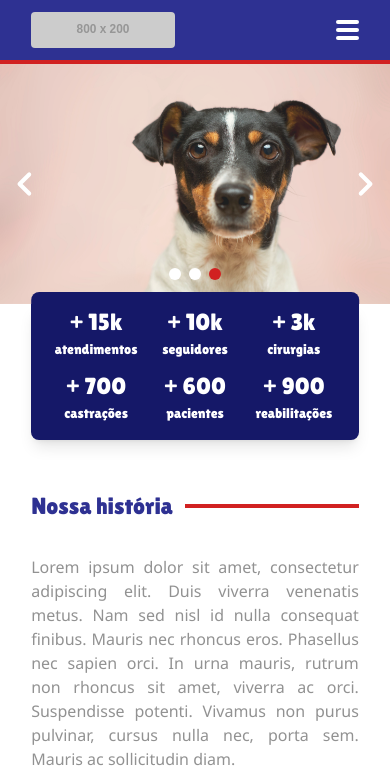
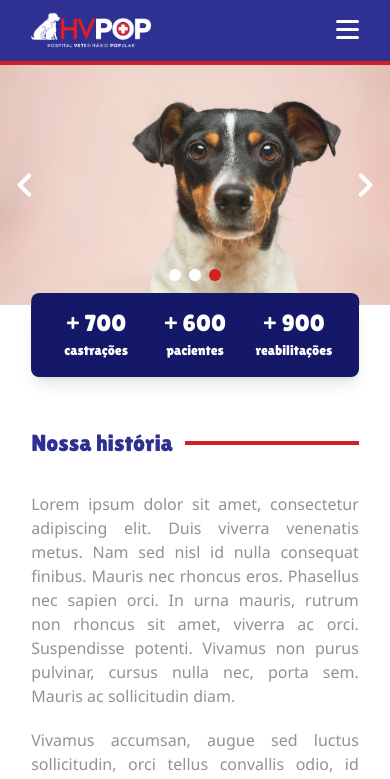
Before and after one commit to icaroboaventura/vet-pop, a React (Vite) app in the folder frontend/: page / in a window 390 px wide. Shown: the top 779 px of the page. Built offline with nearby package versions, Linux system fonts and the light colour scheme.

Commit message:
update navbar and stats

```diff
--- a/frontend/src/Constants/content.json
+++ b/frontend/src/Constants/content.json
@@ -14,7 +14,7 @@
     }
   ],
   "logo": {
-    "url": "https://via.placeholder.com/800x200?text=Logo",
+    "url": "/images/logo.png",
     "alt": "Logo"
   },
   "navLinks": [
--- a/frontend/src/components/sections-parts/Navbar.jsx
+++ b/frontend/src/components/sections-parts/Navbar.jsx
@@ -63,10 +63,10 @@ const Navbar = () => {
   }, [])
 
   return (
-    <nav className="bg-primary desktop:w-[120rem] pt-3 w-full px-[8%] z-50 fixed border-b-4 h-[4rem] sm:h-[7rem] flex flex-col justify-between border-tertiary">
+    <nav className="bg-primary desktop:w-[120rem] pt-3 w-full px-[8%] z-50 fixed border-b-4 h-[65px] sm:h-[110px] flex flex-col justify-between border-tertiary">
       <div className="mb-4 flex items-center justify-between">
         <img
-          className="rounded w-36 h-13 object-cover object-center"
+          className="rounded w-[120px] object-cover object-center"
           src={content.logo.url}
           alt={content.logo.alt}
         />
@@ -122,8 +122,8 @@ const Navbar = () => {
               className={`${
                 activeSection === link ?
                   'text-tertiary border-tertiary'
-                : 'text-white border-white hover:text-secondary '
-              } flex w-full items-center border-b justify-center h-10 cursor-pointer`}>
+                : 'text-white border-white border-opacity-10'
+              } flex w-full items-center pb-2 border-b justify-center h-10 cursor-pointer`}>
               {link}
             </li>
           ))}
--- a/frontend/src/components/sections-parts/Stats.jsx
+++ b/frontend/src/components/sections-parts/Stats.jsx
@@ -1,15 +1,53 @@
+import { useState, useEffect } from 'react'
 import content from '../../Constants/content.json'
 
 const Stats = () => {
+  const [currentIndex, setCurrentIndex] = useState(0)
+  const [isSliding, setIsSliding] = useState(false)
+  const itemsPerPage = 3
+
+  useEffect(() => {
+    const handleResize = () => {
+      if (window.innerWidth < 1024) {
+        setIsSliding(true)
+      } else {
+        setIsSliding(false)
+        setCurrentIndex(0) // Reset index when switching to non-sliding view
+      }
+    }
+
+    handleResize() // Initial check
+    window.addEventListener('resize', handleResize)
+
+    return () => window.removeEventListener('resize', handleResize)
+  }, [])
+
+  useEffect(() => {
+    if (isSliding) {
+      const interval = setInterval(() => {
+        setCurrentIndex(
+          prevIndex => (prevIndex + itemsPerPage) % content.stats.length,
+        )
+      }, 4000) //
+
+      return () => clearInterval(interval)
+    }
+  }, [isSliding])
+
+  const visibleStats =
+    isSliding ?
+      content.stats.slice(currentIndex, currentIndex + itemsPerPage)
+    : content.stats
+
   return (
-    <div className="flex">
-      <div className="mx-[8%] px-[5%] w-full rounded-b-lg  text-white font-lilita-one bg-secondary gap-2 whitespace-nowrap pb-4 shadow-lg grid grid-cols-3 lg:grid-cols-6 ">
-        {content.stats.map(stat => (
+    <div className="flex justify-center">
+      <div className="mx-[8%] px-[5%] w-full rounded-b-lg text-white font-lilita-one bg-secondary gap-2 whitespace-nowrap pb-4 shadow-lg flex justify-around overflow-hidden lg:overflow-visible">
+        {visibleStats.map((stat, index) => (
           <div
-            key={stat.stat}
-            className="flex flex-col items-center justify-center">
-            <p className=" text-clamp-title">{stat.count}</p>
-            <p className=" text-clamp-text">{stat.stat}</p>
+            key={index}
+            className="flex flex-col items-center justify-center w-full lg:w-auto">
+            <p className="text-clamp-title">{stat.count}</p>
+            <p className="text-clamp-text">{stat.stat}</p>
           </div>
         ))}
       </div>
--- a/frontend/src/components/sections/Home.jsx
+++ b/frontend/src/components/sections/Home.jsx
@@ -6,7 +6,7 @@ const Home = () => {
   return (
     <section
       id={content.navLinks[0]}
-      className="min-h-svh pt-[4rem] sm:pt-[7rem]">
+      className="min-h-svh pt-[65px] sm:pt-[110px]">
       <Slider />
       <Stats />
       <Story />
--- a/frontend/src/index.css
+++ b/frontend/src/index.css
@@ -17,11 +17,13 @@
 }
 
 @layer utilities {
+  /* In your global CSS file */
+  .no-scrollbar {
+    -ms-overflow-style: none; /* Internet Explorer 10+ */
+    scrollbar-width: none; /* Firefox */
+  }
+
   .no-scrollbar::-webkit-scrollbar {
-    display: none;
-  }
-  .no-scrollbar {
-    -ms-overflow-style: none;
-    scrollbar-width: none;
+    display: none; /* Safari and Chrome */
   }
 }
```
Also changed, not shown: frontend/public/images/logo.png (added), 1 other file (tests, documents, lock files or other folders).
